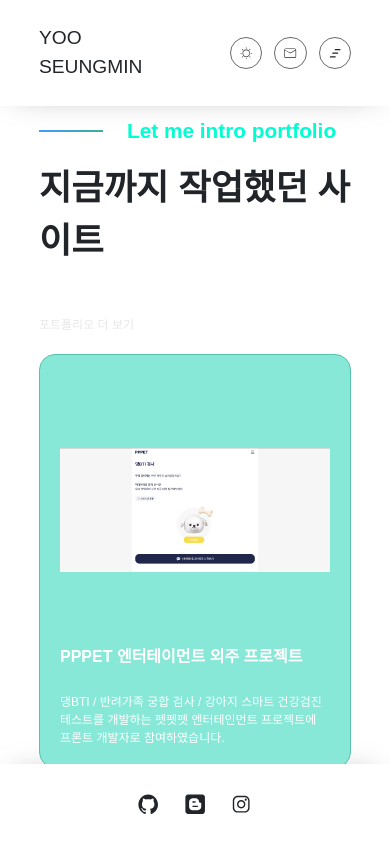
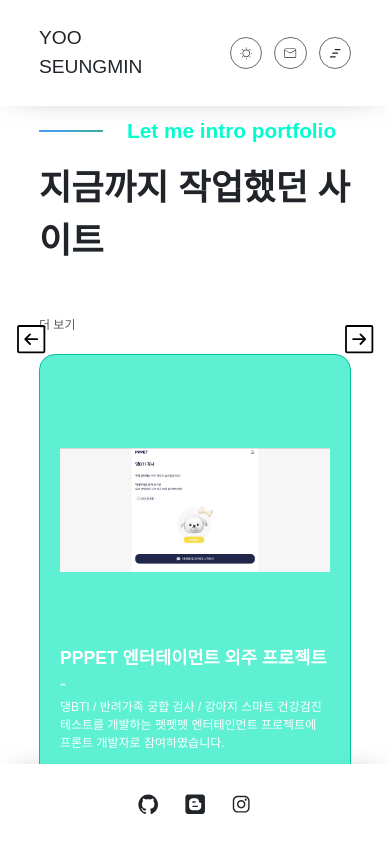
Before and after one commit to dnjfht/portfolio, a React (Create React App) app: page / in a window 390 px wide. Built offline with nearby package versions, Linux system fonts and the light colour scheme.

Commit message:
feat : Modify the Main page slider UI.

```diff
--- a/src/component/header/Header.tsx
+++ b/src/component/header/Header.tsx
@@ -1,17 +1,20 @@
-import { useEffect, useState } from "react";
+import { useEffect } from "react";
 import { useNavigate } from "react-router-dom";
-import { useSetRecoilState } from "recoil";
+import { useRecoilState, useSetRecoilState } from "recoil";
 import { isDarkModeState } from "../../recoil/darkMode";
 import GnbMenu from "./GnbMenu";
 import SnsMenu from "./SnsMenu";
 import { AppPage } from "../../constants";
+import { currentScreenSizeState } from "../../recoil/screenSize";
 
 export default function Header() {
   const navigate = useNavigate();
 
   const setIsDarkMode = useSetRecoilState(isDarkModeState);
 
-  const [currentScreenSize, setCurrentScreenSize] = useState<string>("");
+  const [currentScreenSize, setCurrentScreenSize] = useRecoilState(
+    currentScreenSizeState
+  );
 
   useEffect(() => {
     const html = document.querySelector("html");
@@ -49,7 +52,7 @@
       : "block";
 
   return (
-    <div className="box-border fixed top-0 left-0 flex w-full py-6 bg-light-background dark:bg-[url('./assets/images/bg.png')] lg:py-10 lg:shadow-none shadow-[0_0_32px_-16px_rgba(0,0,0,0.5)] z-[99]">
+    <div className="box-border fixed top-0 left-0 flex w-full py-6 bg-light-background dark:bg-[url('./assets/images/bg.png')] lg:py-10 lg:shadow-none shadow-[0_0_32px_-16px_rgba(0,0,0,0.5)] z-[100]">
       <div className="box-border w-2/3 px-[10%] lg:px-[6rem] flex justify-between">
         <div
           onClick={() => {
--- a/src/component/slider/SimpleSlider.tsx
+++ b/src/component/slider/SimpleSlider.tsx
@@ -1,4 +1,6 @@
 import { useEffect, useRef, useState } from "react";
+import { currentScreenSizeState } from "../../recoil/screenSize";
+import { useRecoilValue } from "recoil";
 import Slider from "react-slick";
 import "slick-carousel/slick/slick.css";
 import "slick-carousel/slick/slick-theme.css";
@@ -6,18 +8,17 @@
 import PrevArrow from "./arrow/PrevArrow";
 import SliderContent from "./SliderContent";
 import SliderContent1 from "./SliderContent1";
+import SliderContent2 from "./SliderContent2";
 
 import {
   PiArrowSquareLeftLight,
   PiArrowSquareRightLight,
 } from "react-icons/pi";
-import SliderContent2 from "./SliderContent2";
-import SliderContent3 from "./SliderContent3";
-import SliderContent4 from "./SliderContent4";
 
 export default function SimpleSlider() {
   const [currentSlide, setCurrentSlide] = useState<number>(0);
   const [totalSlides, setTotalSlides] = useState<number>(0);
+  const currentScreenSize = useRecoilValue(currentScreenSizeState);
 
   const settings = {
     dots: false,
@@ -31,13 +32,25 @@
     prevArrow: (
       <PrevArrow
         icon={<PiArrowSquareLeftLight />}
-        styles="text-[2.4rem] text-[white] absolute bottom-40 right-44"
+        styles={`${
+          currentScreenSize === "2xl" ||
+          currentScreenSize === "xl" ||
+          currentScreenSize === "lg"
+            ? "absolute bottom-40 right-44"
+            : "fixed top-80 left-3"
+        } text-[2.4rem] lg:text-[white] 3sm:text-[black] dark:3sm:text-[white]`}
       />
     ),
     nextArrow: (
       <NextArrow
         icon={<PiArrowSquareRightLight />}
-        styles="text-[2.4rem] text-[white] absolute bottom-40 right-20"
+        styles={`${
+          currentScreenSize === "2xl" ||
+          currentScreenSize === "xl" ||
+          currentScreenSize === "lg"
+            ? "absolute bottom-40 right-20"
+            : "fixed top-80 right-3"
+        } text-[2.4rem] lg:text-[white] 3sm:text-[black] dark:3sm:text-[white]`}
       />
     ),
     afterChange: (current: any) => setCurrentSlide(current),
@@ -75,14 +88,6 @@
             totalSlides={totalSlides}
           />
         </SliderContent>
-
-        <SliderContent>
-          <SliderContent3 />
-        </SliderContent>
-
-        <SliderContent>
-          <SliderContent4 />
-        </SliderContent>
       </Slider>
     </div>
   );
--- a/src/component/slider/SliderContent1.tsx
+++ b/src/component/slider/SliderContent1.tsx
@@ -75,7 +75,7 @@
           </p>
         </div>
 
-        <div className="absolute bottom-[164px] right-32 text-[1.2rem] text-[white]">
+        <div className="absolute bottom-[164px] lg:right-32 3sm:right-20 text-[1.2rem] text-[white]">
           {currentSlide + 1} / {totalSlides}
         </div>
       </div>
--- a/src/component/slider/SliderContent2.tsx
+++ b/src/component/slider/SliderContent2.tsx
@@ -22,14 +22,14 @@
         />
 
         <div className="w-full h-full mt-12 lg:mt-12 sm:mt-15">
-          <div className="sm:flex justify-end w-full text-[0.75rem] text-[#e7e7e7]">
+          <div className="sm:flex justify-end w-full sm:text-[0.875rem] text-[0.75rem] text-[#5a5a5a] dark:text-[#e7e7e7]">
             <button
               onClick={() => {
                 navigate("/portfolio");
               }}
-              className="mb-5 hover:text-[#00ffd0] transition-all duration-700"
+              className="mb-5 hover:text-[#00d1b2] transition-all duration-700"
             >
-              포트폴리오 더 보기
+              더 보기
             </button>
           </div>
 
@@ -66,7 +66,7 @@
           </p>
         </div>
 
-        <div className="absolute bottom-[164px] right-32 text-[1.2rem] text-[white]">
+        <div className="absolute bottom-[164px] lg:right-32 right-20 text-[1.2rem] text-[white]">
           {currentSlide + 1} / {totalSlides}
         </div>
       </div>
--- a/src/component/slider/SliderContent3.tsx
+++ /dev/null
@@ -1,3 +0,0 @@
-export default function SliderContent3() {
-  return <div>3</div>;
-}
--- a/src/component/slider/SliderContent4.tsx
+++ /dev/null
@@ -1,3 +0,0 @@
-export default function SliderContent4() {
-  return <div>4</div>;
-}
--- a/src/component/slider/portfolio/PortfolioCard.tsx
+++ b/src/component/slider/portfolio/PortfolioCard.tsx
@@ -6,14 +6,15 @@
 
 export default function PortfolioCard({ img, title, des }: PortfolioCardProps) {
   return (
-    <div className="xl:w-[31%] sm:w-[48%] w-full h-full p-5 lg:mb-5 sm:mb-7 mb-7 box-border border-[1px] border-solid border-[#57c1ad] bg-[#88e8d7] dark:bg-[#7ce0ce12] rounded-2xl text-[white] hover:bg-[rgba(255,255,255,0.4)] dark:hover:bg-[rgba(0,0,0,0.4)] transition-all duration-700 cursor-pointer hover:text-[#13ceb5] dark:hover:text-[#00ffd0] md:text-[1.2rem] sm:text-[1.1rem]">
+    <div className="xl:w-[31%] sm:w-[48%] w-full xl:h-[420px] lg:h-[460px] md:h-[500px] sm:h-[450px] 2sm:h-[600px] 3sm:h-[500px] p-5 lg:mb-5 sm:mb-7 mb-7 box-border border-[1px] border-solid border-[#01c09d] bg-[#3fedcad6] dark:bg-[#7ce0ce12] rounded-2xl text-[white] hover:bg-[#89ffe713] dark:hover:bg-[rgba(0,0,0,0.4)] transition-all duration-700 cursor-pointer hover:text-[#15e3b3f6] dark:hover:text-[#00e5bb] sm:text-[1.2rem] text-[1.1rem]">
       <img
         className="object-contain w-full aspect-square rounded-2xl"
         src={process.env.PUBLIC_URL + img}
         alt="portfolio_img"
       />
       <h1 className="font-bold line-clamp-2">{title}</h1>
-      <p className="mt-6 md:text-[0.875rem] sm:text-[0.75rem] text-[0.75rem] line-clamp-3">
+      <p>-</p>
+      <p className="sm:text-[0.875rem] text-[0.75rem] 2sm:line-clamp-3 3sm:line-clamp-6">
         {des}
       </p>
     </div>
--- /dev/null
+++ b/src/recoil/screenSize.ts
@@ -0,0 +1,8 @@
+// screen size 전역 관리
+
+import { atom } from "recoil";
+
+export const currentScreenSizeState = atom<string>({
+  key: "currentScreenSizeState",
+  default: "",
+});
```
